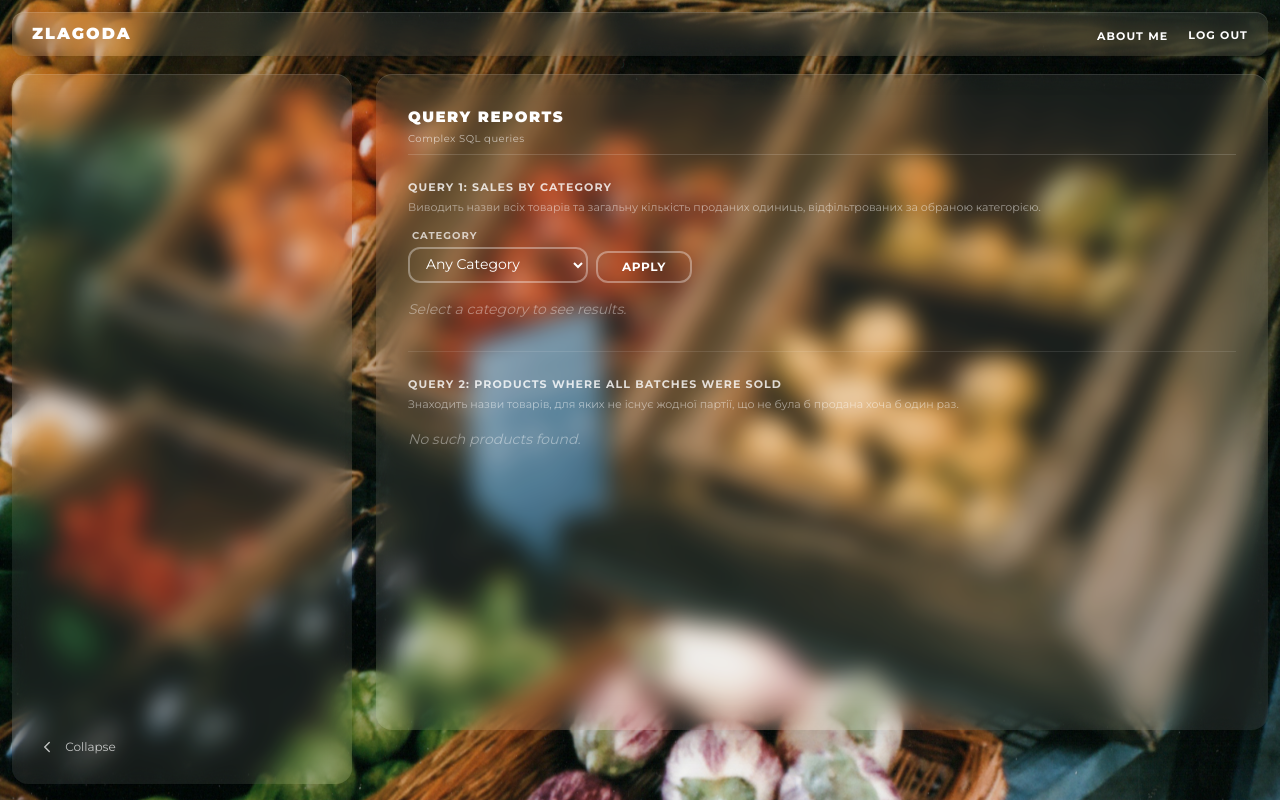
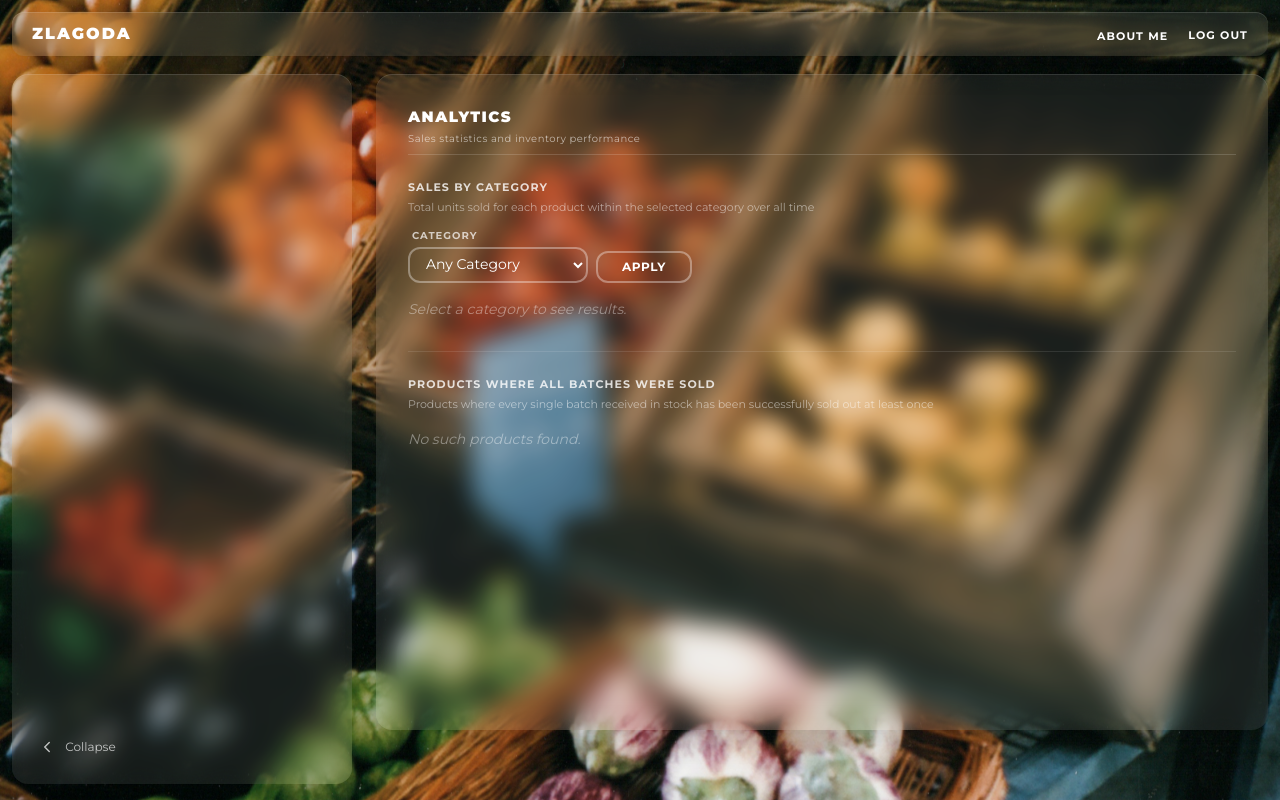
Before and after one commit to viktoriyabaran/Zlagoda, a Django app: template templates/sales/query_report.html in a window 1280 px wide. Run offline with Django 5.2, Linux system fonts and the light colour scheme; the template is opened without the code that fills it, so the values that code supplies are empty; style sheets or scripts are compiled from the project's sources; parts of the project's set-up code (start-up, migrations or seed data) failed here and were passed over; some libraries are stand-ins or nearby versions.

Commit message:
WA: Rename query reports

```diff
--- a/core/sidebar_context_processors.py
+++ b/core/sidebar_context_processors.py
@@ -9,7 +9,7 @@ _NAV = [
         [
             ("View Checks", "sales:checks", (Role.MANAGER, Role.CASHIER)),
             ("Create Check", "sales:create-check", (Role.CASHIER,)),
-            ("Query Reports", "sales:query-report", (Role.MANAGER,)),
+            ("Analytics", "sales:query-report", (Role.MANAGER,)),
         ],
     ),
     (
--- a/templates/sales/query_report.html
+++ b/templates/sales/query_report.html
@@ -1,6 +1,6 @@
 {% extends "base.html" %}
 
-{% block title %}Query Reports – Zlagoda{% endblock %}
+{% block title %}Zlagoda{% endblock %}
 
 {% block layout %}
 <main class="app-layout">
@@ -11,20 +11,19 @@
 
         <div class="border-b border-white/15 pb-2 mb-6">
             <h2 class="text-white text-[15px] font-black tracking-[1.5px] uppercase">
-                Query Reports
+                Analytics
             </h2>
             <p class="text-white/60 text-[10px] tracking-[0.5px] mt-0.5">
-                Complex SQL queries
+                Sales statistics and inventory performance
             </p>
         </div>
 
         <div class="mb-8">
             <h3 class="text-white/80 text-[11px] font-bold tracking-widest uppercase mb-1">
-                Query 1: Sales by category
+                Sales by category
             </h3>
             <p class="text-white/50 text-[11px] mb-3">
-                Виводить назви всіх товарів та загальну кількість проданих одиниць,
-                відфільтрованих за обраною категорією.
+                Total units sold for each product within the selected category over all time
             </p>
 
             <form method="get" class="flex flex-wrap items-end gap-2 mb-4">
@@ -73,7 +72,7 @@
                                 </th>
                                 <th class="text-left text-[10px] font-semibold tracking-widest uppercase
                                            text-white/80 px-3 py-1.5 border-b border-white/20">
-                                    Total Sold (units)
+                                    Total units sold
                                 </th>
                             </tr>
                         </thead>
@@ -105,11 +104,10 @@
 
         <div class="border-t border-white/10 pt-6">
             <h3 class="text-white/80 text-[11px] font-bold tracking-widest uppercase mb-1">
-                Query 2: Products where all batches were sold
+                Products where all batches were sold
             </h3>
             <p class="text-white/50 text-[11px] mb-4">
-                Знаходить назви товарів, для яких не існує жодної партії,
-                що не була б продана хоча б один раз.
+                Products where every single batch received in stock has been successfully sold out at least once
             </p>
 
             {% if all_batches_sold %}
```
